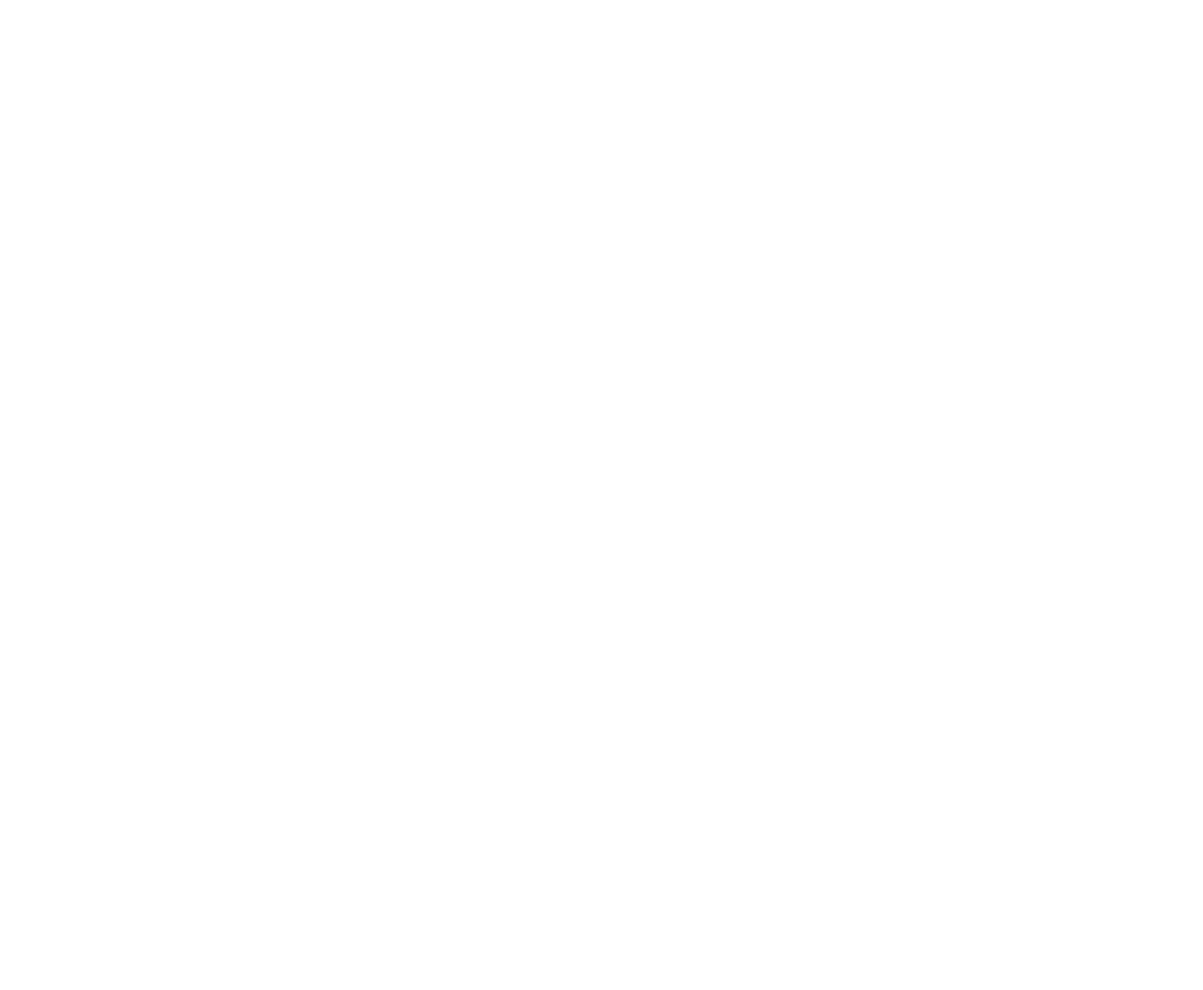
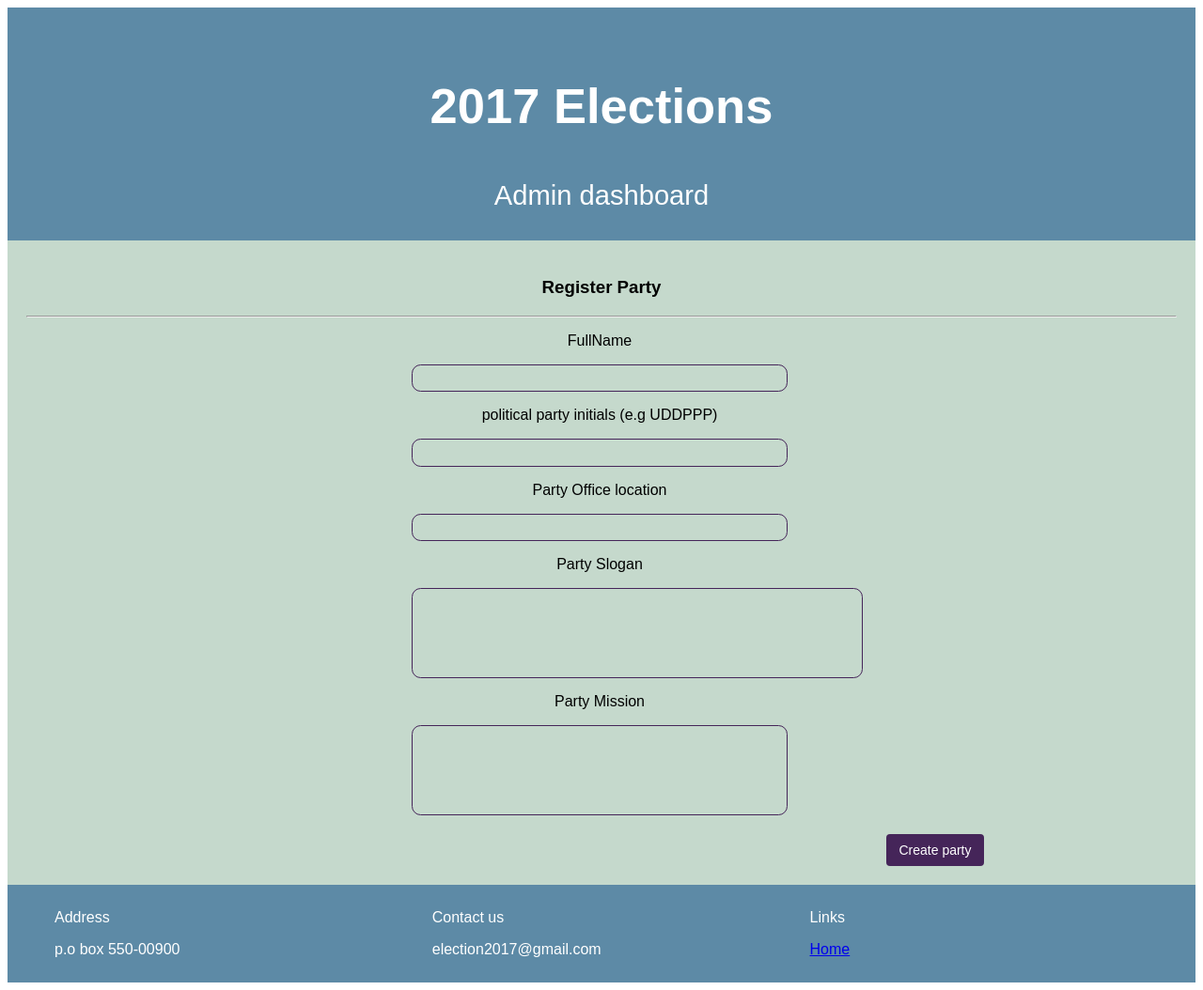
Before and after one commit to kamaathedj/political_arena, a plain HTML site: page ui/create-political-party.html in a window 1280 px wide. Shown: the whole page at 94% size. Before the commit the page ends 800 px from the top, so only its background shows below. Drawn offline with Linux system fonts and the light colour scheme.

Commit message:
creating the form registration of party

```diff
--- a/ui/create-political-party.html
+++ b/ui/create-political-party.html
@@ -0,0 +1,67 @@
+<!DOCTYPE html>
+<html lang="en">
+<head>
+<title>2017 elections</title>
+<meta charset="utf-8">
+<meta name="viewport" content="width=device-width, initial-scale=1">
+<link rel="stylesheet" href="style.css">
+</head>
+<body>
+
+
+<header>
+  <h2>2017 Elections</h2>
+  <small>Admin dashboard</small>
+</header>
+
+<section>
+
+
+  <article class="form_center">
+  <h3>Register Party</h3>
+  <hr>
+  <div class="align-form">
+
+
+    <form action="post" class="signup-form party_form">
+
+    <label for="fullname"> FullName</label>
+    <input type="text" id="fullname" class="fullname">
+    <label for="initials">political party initials (e.g UDDPPP)</label>
+    <input type="text" id="initials">
+    <label for="party_location"> Party Office location</label>
+    <input type="text" id="party_location">
+    <label for="party_slogan"> Party Slogan</label>
+    <input type="text" id="party_slogan" class="slogan">
+    <label for="Party_mission">Party Mission</label>
+    <input type="text" id="party_mission" class="mission">
+    </form>
+    <button type="submit" class="button_yes btn-place">Create party</button>
+
+    </div>
+
+
+  </article>
+
+</section>
+
+
+ <footer class="footer-nav">
+  <ul class="footer-nav_items">
+      <li class="footer-nav_item">Address</li>
+      <li class="footer-nav_item">Contact us</li>
+      <li class="footer-nav_item">Links</li>
+  </ul>
+
+  <ul>
+      <li class="footer-nav_item">p.o box 550-00900</li>
+      <li class="footer-nav_item">election2017@gmail.com</li>
+      <li class="footer-nav_item">
+      <a href="index.html">Home</a>
+      </li>
+  </ul>
+
+</footer>
+
+</body>
+</html>
--- a/ui/style.css
+++ b/ui/style.css
@@ -92,6 +92,16 @@ footer {
   .list_head{
     text-align: center
   }
+  .form_center{
+    width: 100%;
+    text-align: center;
+
+  }
+  .align-form{
+    align-self: center;
+    margin-left: 410px;
+
+  }
 
 
 .button_yes{
@@ -164,3 +174,10 @@ margin-left:300px;
 margin-top:20px;
 
 }
+.party_form .slogan,.mission{
+  width: 30rem;
+  height: 6rem;
+}
+.party_form .slogan{
+  width: 30rem;
+}
```
